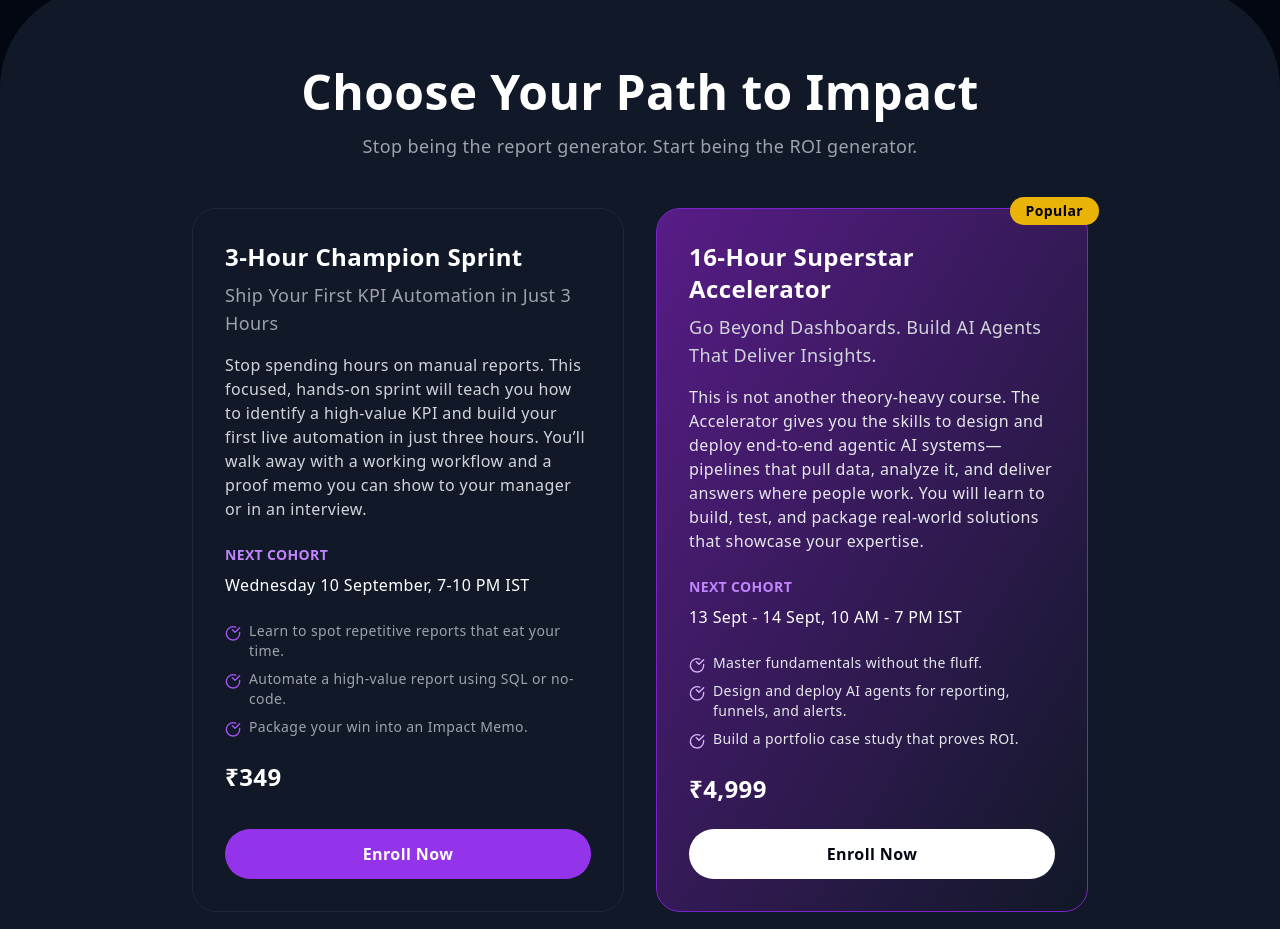
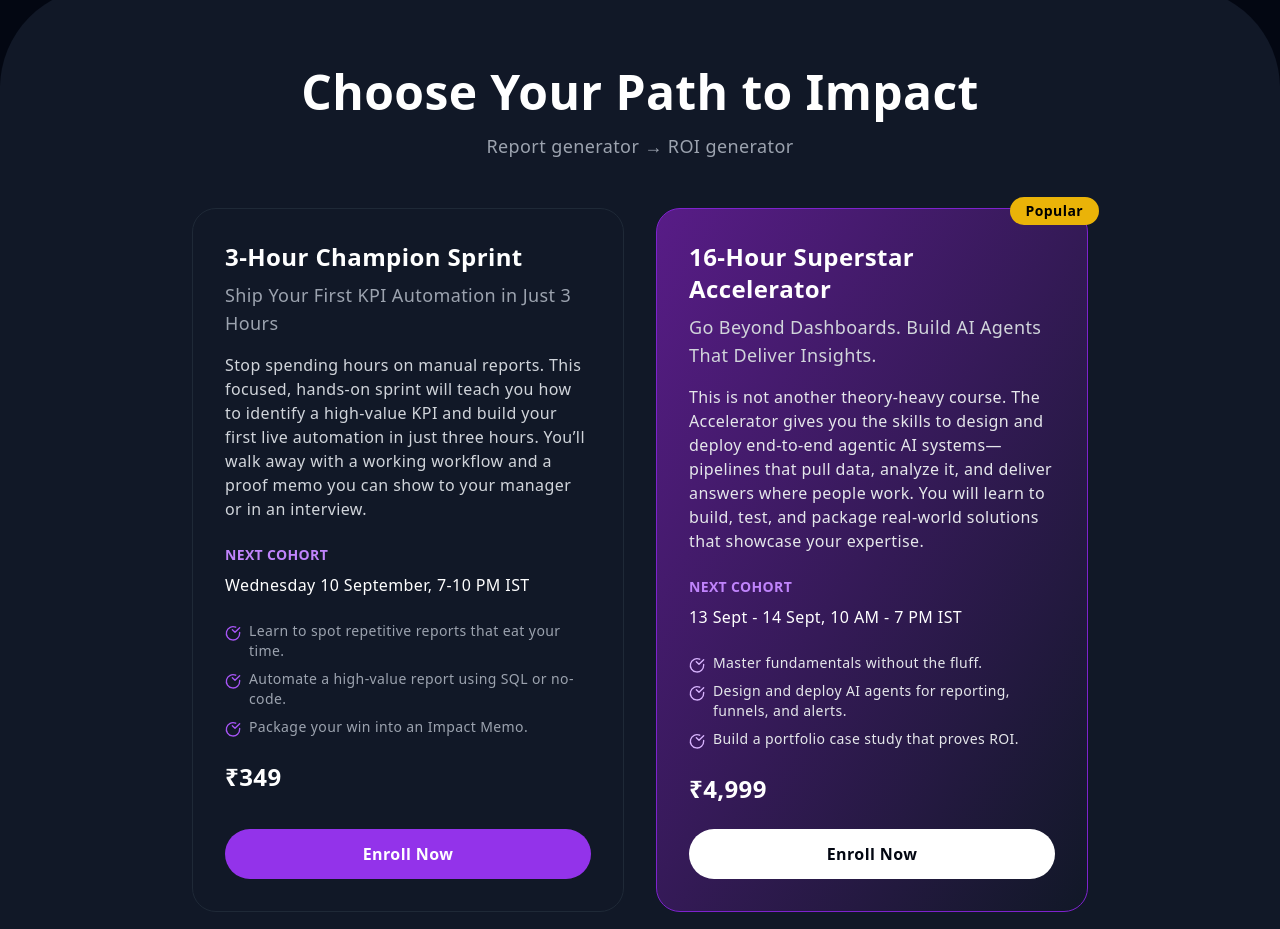
Before and after one commit to Rwitapa/the_ai_way_gemini, a Next.js app: page / in a window 1280 px wide. Shown: the part 1440-2369 px from the top of the page. Built offline with nearby package versions, Linux system fonts and the light colour scheme.

Commit message:
Update index.jsx

```diff
--- a/pages/index.jsx
+++ b/pages/index.jsx
@@ -859,7 +859,7 @@ const App = () => {
           <div className="text-center mb-12">
             <h2 className="text-3xl md:text-5xl font-bold text-white mb-4">Choose Your Path to Impact</h2>
             <p className="text-base md:text-lg text-gray-400 max-w-3xl mx-auto">
-              Stop being the report generator. Start being the ROI generator.
+              Report generator → ROI generator
             </p>
           </div>
           {/* Mobile-First Grid: Stacks on mobile, grid on medium screens and up */}
```
